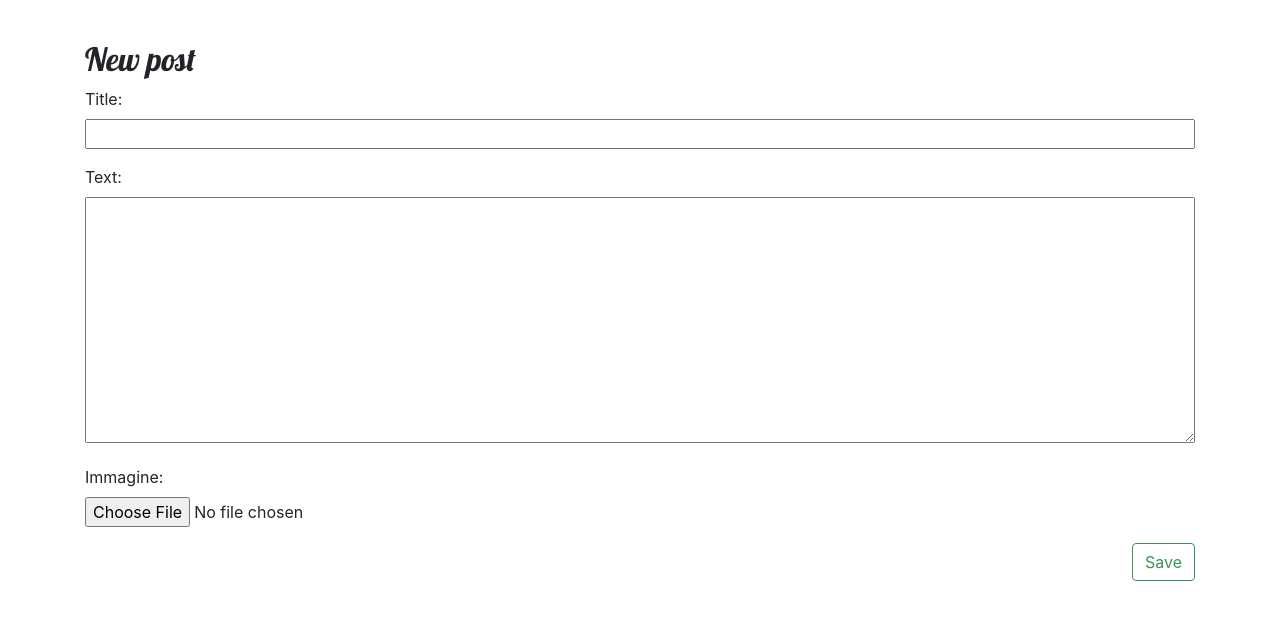
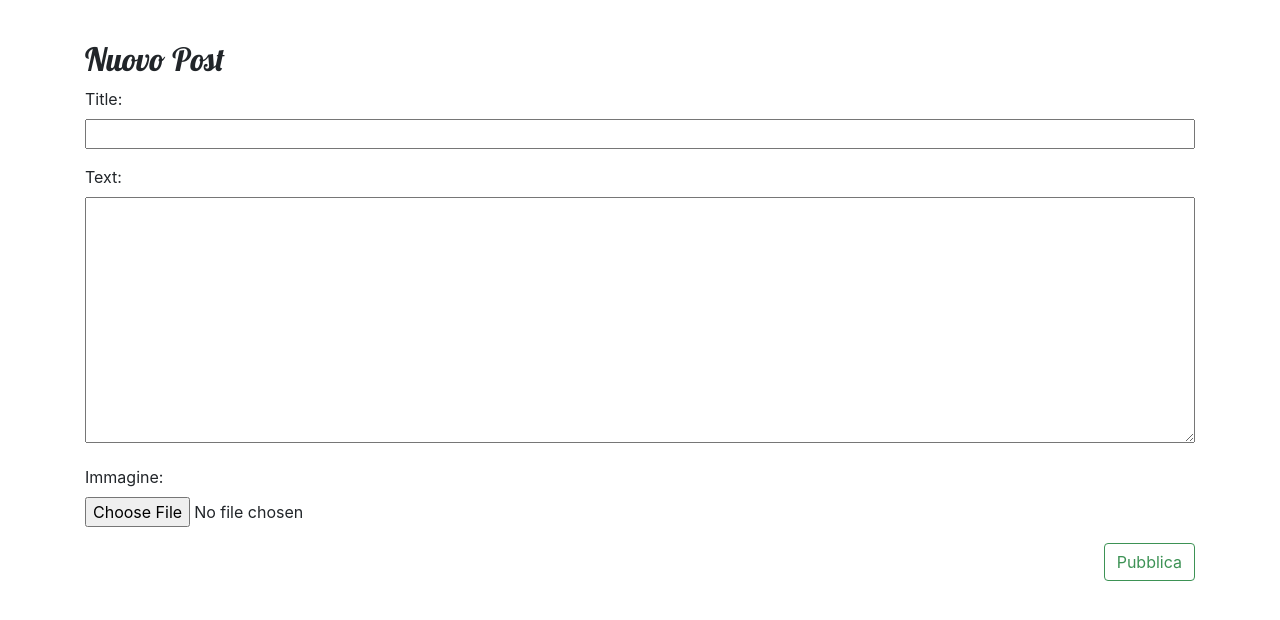
Before and after one commit to lauramancini0709-source/my-first-blog, a Django app: page /post/new/ in a window 1280 px wide. Shown: the part 131-751 px from the top of the page. Run offline with Django 5.2, Linux system fonts and the light colour scheme; the visitor is signed in with stand-in values (Sample User, id 1).

Commit message:
aggiornamento modifiche post

```diff
--- a/blog/templates/blog/post_edit.html
+++ b/blog/templates/blog/post_edit.html
@@ -1,9 +1,21 @@
 {% extends 'blog/base.html' %}
 
 {% block content %}
-     <h2>New post</h2>
+     {% if form.instance.pk %}
+         <h2>Modifica Post</h2>
+     {% else %}
+         <h2>Nuovo Post</h2>
+     {% endif %}
+
      <form method="POST" class="post-form" enctype="multipart/form-data">{% csrf_token %}
          {{ form.as_p }}
-         <button type="submit" class="save btn btn-default">Save</button>
+
+         <button type="submit" class="save btn btn-default">
+             {% if form.instance.pk %}
+                 Salva
+             {% else %}
+                 Pubblica
+             {% endif %}
+         </button>
      </form>
 {% endblock %}
```
